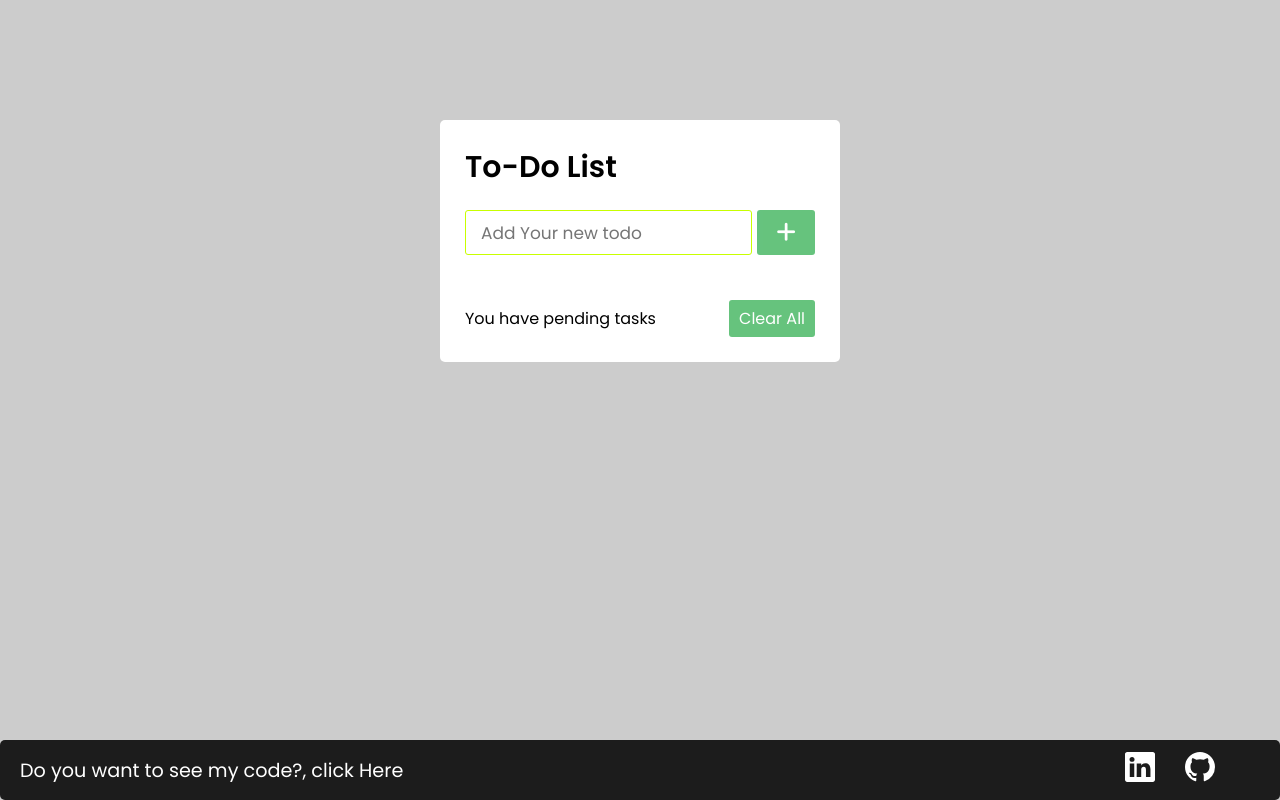
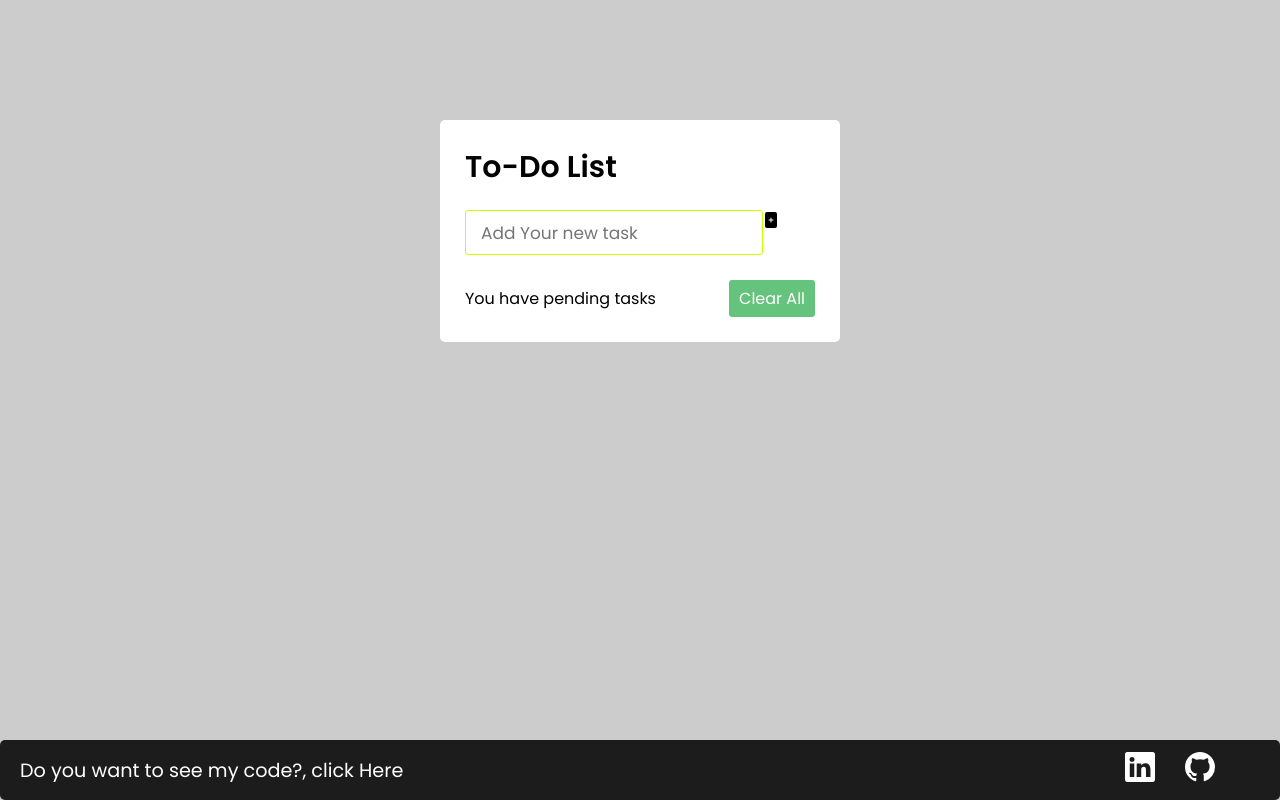
Before and after one commit to JairMontenegro/To-Do-App-React-r, a React (Create React App) app: page / in a window 1280 px wide. Built offline with nearby package versions, Linux system fonts and the light colour scheme; the HTML template or start-up script is replaced by a standard one.

Commit message:
add react icons and some styles

```diff
--- a/package.json
+++ b/package.json
@@ -8,6 +8,7 @@
     "@testing-library/user-event": "^13.5.0",
     "react": "^18.1.0",
     "react-dom": "^18.1.0",
+    "react-icons": "^4.3.1",
     "react-scripts": "5.0.1",
     "web-vitals": "^2.1.4"
   },
--- a/src/App.css
+++ b/src/App.css
@@ -30,42 +30,7 @@ body {
   font-size: 30px;
   font-weight: 600;
 }
-.wrapper .inputField {
-  display: flex;
-  height: 45px;
-  width: 100%;
-  margin: 20px 0;
-}
 
-.inputField input {
-  outline: none;
-  width: 85%;
-  height: 100%;
-  border: 1px solid rgb(200, 255, 0);
-  font-size: 17px;
-  border-radius: 3px;
-  padding-left: 15px;
-}
-
-.inputField button {
-  width: 60px;
-  height: 100%;
-  border: none;
-  outline: none;
-  background: #019c28;
-  color: #fff;
-  font-size: 22px;
-  border-radius: 3px;
-  margin-left: 5px;
-  cursor: pointer;
-  opacity: 0.6;
-  pointer-events: none;
-}
-
-.inputField button.active {
-  opacity: 1;
-  pointer-events: auto;
-}
 
 .wrapper .todoList {
   max-height: 250px;
--- a/src/App.js
+++ b/src/App.js
@@ -1,5 +1,6 @@
 import './App.css';
-import Footer from "./components/footer.js"
+import Task from './components/tasks.js'
+import Footer from './components/footer.js'
 
 
 function App() {
@@ -8,13 +9,10 @@ function App() {
 
       <div className='wrapper'>
       <header>To-Do List</header>
-      <div className="inputField">
-            <input type="text" placeholder="Add Your new todo"/>
-            <button><i className="fas fa-plus"></i></button>
-        </div>
-        <ul className="todoList">
+      <Task/>
+      {/* <ul className="todoList">
             {/* <!-- addd --> */}
-        </ul>
+        {/* </ul> */}
 
         <div className="footer">
             <span>You have <span className="pendingNumb"></span> pending tasks </span>
--- a/src/components/tasks.js
+++ b/src/components/tasks.js
@@ -1,7 +1,18 @@
-import React from "react";
+import React from 'react';
+import '../styles-shets/tasks.css'
+import { BsFillFilePlusFill } from "react-icons/bs";
 
-const Task = () => {
+const Task = ({text}) => {
  return (
+   <div className="inputField">
+    <input type="text" placeholder="Add Your new task" />
+    {text}
+    <div >
+        <BsFillFilePlusFill className="add-icon"/>
+    </div>
+   </div>
+ );
+}
 
- )
-}
+
+export default Task
--- /dev/null
+++ b/src/styles-shets/tasks.css
@@ -0,0 +1,16 @@
+.wrapper .inputField {
+  display: flex;
+  height: 45px;
+  width: 100%;
+  margin: 20px 0;
+}
+
+.inputField input {
+  outline: none;
+  width: 85%;
+  height: 100%;
+  border: 1px solid rgb(200, 255, 0);
+  font-size: 17px;
+  border-radius: 3px;
+  padding-left: 15px;
+}
```
Also changed, not shown: 1 other file (tests, documents, lock files or other folders).
